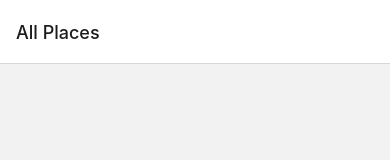
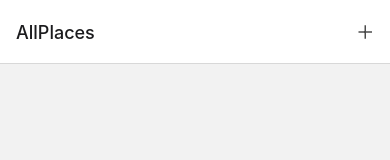
Before and after one commit to Hassaanhmd/Favorite-Places-App, a React Native app: screen / in a window 390 px wide. Shown: the top 160 px of the page. Built offline with nearby package versions, Linux system fonts and the light colour scheme.

Commit message:
added icon button in header of all places and allowed for navigation to add places screen

```diff
--- a/App.js
+++ b/App.js
@@ -4,6 +4,7 @@
 
 import AllPlaces from './screens/AllPlaces';
 import AddPlace from './screens/AddPlace';
+import IconButton from './components/ui/IconButton';
 
 const Stack = createNativeStackNavigator();
 
@@ -13,8 +14,21 @@
       <StatusBar style="dark" />
       <NavigationContainer>
         <Stack.Navigator>
-          <Stack.Screen name="AllPlaces" component={AllPlaces} options={{title: "All Places"}} />
-          <Stack.Screen name="AddPlace" component={AddPlace} options={{title: "Add Place"}} />
+          <Stack.Screen
+            name="AllPlaces"
+            component={AllPlaces}
+            options={({ navigation }) => ({
+              headerRight: ({ tintColor }) => (
+                <IconButton
+                  icon="add"
+                  color={tintColor}
+                  size={24}
+                  onPress={() => navigation.navigate('AddPlace')}
+                />
+              ),
+            })}
+          />
+          <Stack.Screen name="AddPlace" component={AddPlace} />
         </Stack.Navigator>
       </NavigationContainer>
     </>
--- /dev/null
+++ b/components/ui/IconButton.js
@@ -0,0 +1,27 @@
+import { Pressable, StyleSheet } from 'react-native';
+import { Ionicons } from '@expo/vector-icons';
+
+function IconButton({ icon, color, size, onPress }) {
+  return (
+    <Pressable
+      onPress={onPress}
+      style={(pressed) => [styles.button, pressed && styles.pressed]}
+    >
+      <Ionicons name={icon} color={color} size={size} />
+    </Pressable>
+  );
+}
+
+export default IconButton;
+
+const styles = StyleSheet.create({
+  button: {
+    padding: 8,
+    margin: 4,
+    justifyContent: 'center',
+    alignItems: 'center',
+  },
+  pressed: {
+    opacity: 0.7,
+  },
+});
--- a/package.json
+++ b/package.json
@@ -10,6 +10,7 @@
     "eject": "expo eject"
   },
   "dependencies": {
+    "@expo/vector-icons": "^12.0.0",
     "@react-navigation/native": "^6.0.11",
     "@react-navigation/native-stack": "^6.7.0",
     "expo": "~44.0.0",
```
Also changed, not shown: 1 other file (tests, documents, lock files or other folders).
